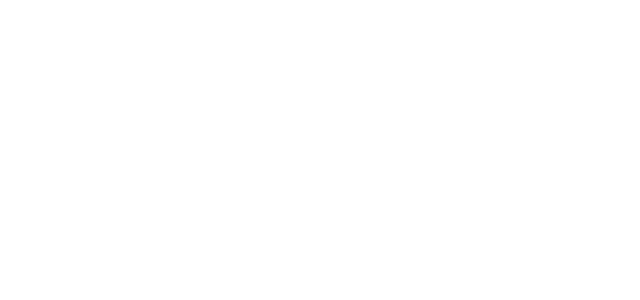
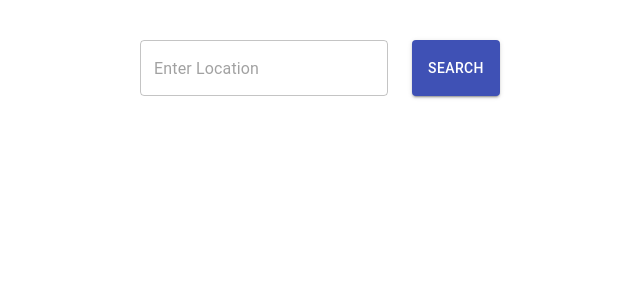
Before and after one commit to mahakmakharia/search-restaurants, a React (Create React App) app: page / in a window 1280 px wide. Shown: the top 300 px of the page, without its empty margins (320-960 px from the left). Built offline with nearby package versions, Linux system fonts and the light colour scheme.

Commit message:
(add) : search for cities

```diff
--- a/package.json
+++ b/package.json
@@ -3,12 +3,15 @@
   "version": "0.1.0",
   "private": true,
   "dependencies": {
+    "@material-ui/core": "^4.11.0",
     "@testing-library/jest-dom": "^4.2.4",
     "@testing-library/react": "^9.3.2",
     "@testing-library/user-event": "^7.1.2",
+    "axios": "^0.20.0",
     "react": "^16.13.1",
     "react-dom": "^16.13.1",
     "react-router": "^5.2.0",
+    "react-router-dom": "^5.2.0",
     "react-scripts": "3.4.3",
     "react-toastify": "^6.0.8"
   },
@@ -32,5 +35,6 @@
       "last 1 firefox version",
       "last 1 safari version"
     ]
-  }
+  },
+  "proxy": "https://developers.zomato.com/api/v2.1"
 }
--- a/src/App.css
+++ /dev/null
@@ -1,38 +0,0 @@
-.App {
-  text-align: center;
-}
-
-.App-logo {
-  height: 40vmin;
-  pointer-events: none;
-}
-
-@media (prefers-reduced-motion: no-preference) {
-  .App-logo {
-    animation: App-logo-spin infinite 20s linear;
-  }
-}
-
-.App-header {
-  background-color: #282c34;
-  min-height: 100vh;
-  display: flex;
-  flex-direction: column;
-  align-items: center;
-  justify-content: center;
-  font-size: calc(10px + 2vmin);
-  color: white;
-}
-
-.App-link {
-  color: #61dafb;
-}
-
-@keyframes App-logo-spin {
-  from {
-    transform: rotate(0deg);
-  }
-  to {
-    transform: rotate(360deg);
-  }
-}
--- a/src/App.js
+++ b/src/App.js
@@ -1,8 +1,18 @@
 import React from "react";
-import "./App.css";
+import "react-toastify/dist/ReactToastify.css";
+import HomePage from "./pages/Homepage";
+import { ToastContainer } from "react-toastify";
+import { Route, Switch } from "react-router";
 
 function App() {
-  return <div className="App"></div>;
+  return (
+    <div>
+      <ToastContainer />
+      <Switch>
+        <Route exact path={"/"} component={HomePage} />
+      </Switch>
+    </div>
+  );
 }
 
 export default App;
--- /dev/null
+++ b/src/components/Locations.jsx
@@ -0,0 +1,70 @@
+import React from "react";
+import {
+  withStyles,
+  Table,
+  Paper,
+  TableContainer,
+  TableHead,
+  TableRow,
+  TableCell,
+  TableBody,
+  Box,
+} from "@material-ui/core";
+
+const Locations = ({ locations }) => {
+  const StyledTableCell = withStyles((theme) => ({
+    head: {
+      backgroundColor: theme.palette.common.black,
+      color: theme.palette.common.white,
+    },
+    body: {
+      fontSize: 14,
+    },
+  }))(TableCell);
+
+  const StyledTableRow = withStyles((theme) => ({
+    root: {
+      "&:nth-of-type(odd)": {
+        backgroundColor: theme.palette.action.hover,
+      },
+    },
+  }))(TableRow);
+
+  return (
+    <Box width={"100%"}>
+      <TableContainer component={Paper}>
+        <Table size="small">
+          <TableHead>
+            <TableRow>
+              <StyledTableCell style={{ fontWeight: "bold" }}>
+                Name
+              </StyledTableCell>
+              <StyledTableCell style={{ fontWeight: "bold" }}>
+                Country
+              </StyledTableCell>
+            </TableRow>
+          </TableHead>
+          <TableBody>
+            {locations.map((location) => (
+              <StyledTableRow key={location.id}>
+                <StyledTableCell component="th" scope="row">
+                  <img
+                    src={location.country_flag_url}
+                    className="flag"
+                    width={"15vw"}
+                    alt="flag"
+                    style={{ marginRight: "5px" }}
+                  />
+                  {location.name}
+                </StyledTableCell>
+                <StyledTableCell>{location.country_name}</StyledTableCell>
+              </StyledTableRow>
+            ))}
+          </TableBody>
+        </Table>
+      </TableContainer>
+    </Box>
+  );
+};
+
+export default Locations;
--- a/src/index.css
+++ /dev/null
@@ -1,13 +0,0 @@
-body {
-  margin: 0;
-  font-family: -apple-system, BlinkMacSystemFont, 'Segoe UI', 'Roboto', 'Oxygen',
-    'Ubuntu', 'Cantarell', 'Fira Sans', 'Droid Sans', 'Helvetica Neue',
-    sans-serif;
-  -webkit-font-smoothing: antialiased;
-  -moz-osx-font-smoothing: grayscale;
-}
-
-code {
-  font-family: source-code-pro, Menlo, Monaco, Consolas, 'Courier New',
-    monospace;
-}
--- a/src/index.js
+++ b/src/index.js
@@ -1,11 +1,11 @@
 import React from "react";
 import ReactDOM from "react-dom";
-import "./index.css";
+import { BrowserRouter } from "react-router-dom";
 import App from "./App";
 
 ReactDOM.render(
-  <React.StrictMode>
+  <BrowserRouter>
     <App />
-  </React.StrictMode>,
+  </BrowserRouter>,
   document.getElementById("root")
 );
--- /dev/null
+++ b/src/pages/Homepage.jsx
@@ -0,0 +1,64 @@
+import React, { useState } from "react";
+import { Box, Button, TextField } from "@material-ui/core";
+import Locations from "../components/Locations";
+import { toast } from "react-toastify";
+import { getAllLocations } from "../services/LocationServices";
+
+const HomePage = () => {
+  const [location, setLocation] = useState("");
+  const [locations, setLocations] = useState([]);
+
+  const getLocations = async () => {
+    const locations = await getAllLocations(location);
+    setLocations(locations);
+
+    if (!locations && !locations.length)
+      toast.error("No Locations found with this name");
+  };
+
+  const locationChangeHandler = (e) => {
+    const { value } = e.target;
+    setLocation(value);
+  };
+
+  const formHandler = (e) => {
+    e.preventDefault();
+    getLocations();
+  };
+
+  return (
+    <div>
+      <Box
+        display={"flex"}
+        flexDirection={"column"}
+        alignItems={"center"}
+        mt={"2.5rem"}
+      >
+        <form onSubmit={formHandler}>
+          <Box display={"flex"}>
+            <Box mr={"1.5rem"}>
+              <TextField
+                placeholder={"Enter Location"}
+                variant="outlined"
+                type="text"
+                onChange={locationChangeHandler}
+                value={location}
+              />
+            </Box>
+            <Button type={"submit"} variant="contained" color="primary">
+              Search
+            </Button>
+          </Box>
+        </form>
+        <br />
+        {locations && locations.length ? (
+          <Box width={"95vw"} maxWidth={"1000px"} mt={"3rem"}>
+            <Locations locations={locations} />
+          </Box>
+        ) : null}
+      </Box>
+    </div>
+  );
+};
+
+export default HomePage;
--- /dev/null
+++ b/src/services/LocationServices.js
@@ -0,0 +1,14 @@
+import mAxios from "../utils/mAxios";
+import { toast } from "react-toastify";
+
+export const getAllLocations = async (location) => {
+  try {
+    const { data } = await mAxios.get(`/cities?q=${location}`);
+    return data.location_suggestions;
+  } catch (e) {
+    console.log(e);
+    toast.error("Cannot fetch Locations", {
+      autoClose: 5000,
+    });
+  }
+};
--- /dev/null
+++ b/src/utils/mAxios.js
@@ -0,0 +1,11 @@
+import axios from "axios";
+
+const mAxios = axios.create({
+  baseURL: "https://developers.zomato.com/api/v2.1",
+  headers: {
+    "user-key": "6644fd9bac71820dff8c7f626619198b",
+    "content-type": "application/json",
+  },
+});
+
+export default mAxios;
```
Also changed, not shown: 1 other file (tests, documents, lock files or other folders).
